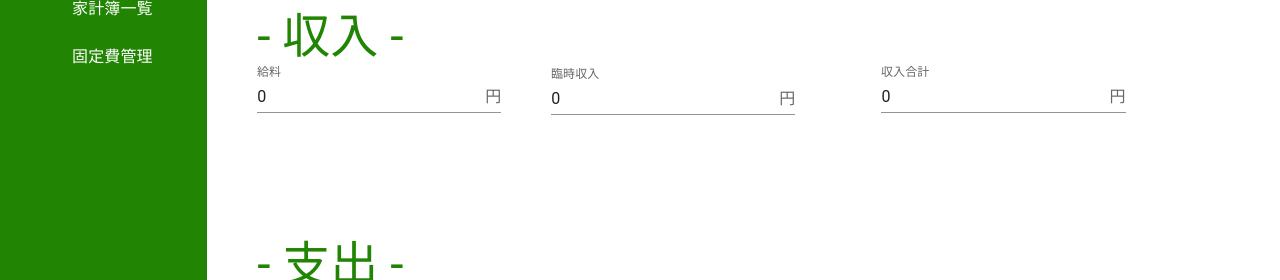
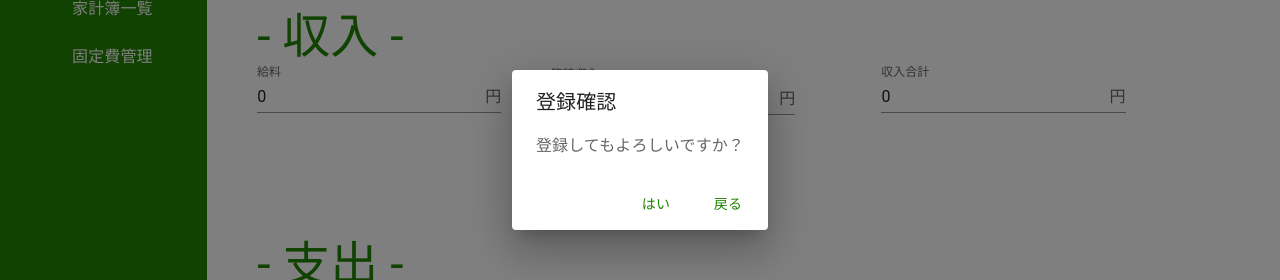
Before and after one commit to Shoya-Adachi/kakeibo, a React (Vite) app in the folder frontend/: page / in a window 1280 px wide. Both pictures are taken after a click on the button "登録". Shown: the part 311-591 px from the top of the page. Built offline with nearby package versions, Linux system fonts and the light colour scheme; no server answers; some icons are missing.

Commit message:
登録確認ダイアログ＆登録可否のメッセージ表示機能の追加

```diff
--- /dev/null
+++ b/frontend/src/components/dialog/AppDialog.tsx
@@ -0,0 +1,44 @@
+import {
+  Button,
+  Dialog,
+  DialogActions,
+  DialogContent,
+  DialogContentText,
+  DialogTitle,
+} from "@mui/material";
+
+type dialogProps = {
+  title: string;
+  text: string;
+  open: boolean;
+  setOpen: React.Dispatch<React.SetStateAction<boolean>>;
+  agreeFunction: () => void;
+};
+
+export const ConfirmationDialog = ({
+  open,
+  title,
+  text,
+  setOpen,
+  agreeFunction,
+}: dialogProps) => {
+  return (
+    <Dialog open={open}>
+      <DialogTitle>{title}</DialogTitle>
+      <DialogContent>
+        <DialogContentText>{text}</DialogContentText>
+      </DialogContent>
+      <DialogActions>
+        <Button onClick={agreeFunction}>はい</Button>
+        <Button
+          onClick={() => {
+            setOpen(false);
+          }}
+          autoFocus
+        >
+          戻る
+        </Button>
+      </DialogActions>
+    </Dialog>
+  );
+};
--- a/frontend/src/pages/kakeiboInputs/KakeiboInputScreen.tsx
+++ b/frontend/src/pages/kakeiboInputs/KakeiboInputScreen.tsx
@@ -1,4 +1,4 @@
-import { Box, Button, Typography } from "@mui/material";
+import { Box, Button, Snackbar, Typography } from "@mui/material";
 import TextForm from "../../components/textform/TextForm";
 import Layout from "../../Layout";
 import TextFormToolTip from "../../components/textform/TextFormToolTip";
@@ -8,59 +8,86 @@ import { AdapterDateFns } from "@mui/x-date-pickers/AdapterDateFns";
 import { useState } from "react";
 import { kakeiboInputFormatter } from "../../utils/ApiFormatter";
 import { CreateKakeiboApi } from "../../api/KakeiboApi";
+import { ConfirmationDialog } from "../../components/dialog/AppDialog";
 
 type KakeiboData = {
   name: string;
   amount: number;
 };
 
-type dateData = {
-  date: Date | null;
-};
-
-export type submitData = KakeiboData & dateData;
-
 const KakeiboInputScreen = () => {
   const [date, setDate] = useState<Date | null>(new Date());
-  const [income, setIncome] = useState<KakeiboData[]>([
+
+  const initialIncome: KakeiboData[] = [
     { name: "salary", amount: 0 },
-    { name: "salaryw", amount: 0 },
-  ]);
+    { name: "salary2", amount: 0 },
+  ];
 
-  const [expenses, setExpenses] = useState<KakeiboData[]>([
+  const initialExpenses: KakeiboData[] = [
     { name: "food", amount: 0 },
     { name: "life", amount: 0 },
     { name: "medical", amount: 0 },
     { name: "entertaiment", amount: 0 },
     { name: "amusement", amount: 0 },
     { name: "etc", amount: 0 },
-  ]);
+  ];
 
+  const [income, setIncome] = useState<KakeiboData[]>(initialIncome);
+  const [expenses, setExpenses] = useState<KakeiboData[]>(initialExpenses);
+  const [open, setOpen] = useState(false);
+  const [openSnackBar, setOpenSnackBar] = useState(false);
+
+  //収入・出費合計計算
   const totalExpenses = expenses.reduce((sum, item) => sum + item.amount, 0);
   const totalIncome = income.reduce((sum, item) => sum + item.amount, 0);
 
+  //各収入項目表示処理
   const handleIncomeChange = (index: number, value: string) => {
     const updatedIncomes = [...income];
     updatedIncomes[index].amount = parseFloat(value) || 0;
     setIncome(updatedIncomes);
   };
 
+  //各出費項目表示処理
   const handleExpensesChange = (index: number, value: string) => {
     const updatedExpenses = [...expenses];
     updatedExpenses[index].amount = parseFloat(value) || 0;
     setExpenses(updatedExpenses);
   };
 
+  const opneDialog = () => {
+    setOpen(true);
+  };
+
+  // 登録ボタンクリック時の処理
   const clickHandler = async () => {
     const submitData = kakeiboInputFormatter([date, ...income, ...expenses]);
     try {
       const response = await CreateKakeiboApi(submitData);
 
       console.log(response);
+
+      if (response.status == "success") {
+        setOpen(false);
+        setIncome(initialIncome);
+        setExpenses(initialExpenses);
+        setDate(new Date());
+        setOpenSnackBar(true);
+      }
     } catch (error) {
       console.log("登録失敗");
     }
   };
+
+  const snackBarAction = (
+    <Button
+      color="secondary"
+      size="small"
+      onClick={() => setOpenSnackBar(false)}
+    >
+      X
+    </Button>
+  );
 
   return (
     <Layout title="家計簿入力">
@@ -168,12 +195,25 @@ const KakeiboInputScreen = () => {
           <Button
             variant="contained"
             sx={{ width: "150px" }}
-            onClick={clickHandler}
+            onClick={opneDialog}
           >
             登録
           </Button>
         </Box>
       </LocalizationProvider>
+      <ConfirmationDialog
+        open={open}
+        setOpen={setOpen}
+        agreeFunction={clickHandler}
+        title="登録確認"
+        text="登録してもよろしいですか？"
+      />
+      <Snackbar
+        anchorOrigin={{ vertical: "bottom", horizontal: "right" }}
+        open={openSnackBar}
+        message="正常に登録されました。"
+        action={snackBarAction}
+      />
     </Layout>
   );
 };
```
